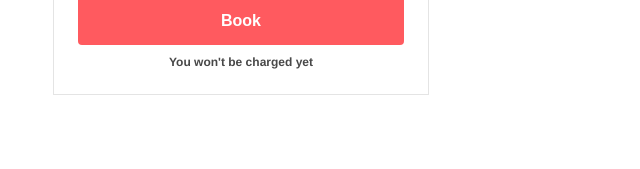
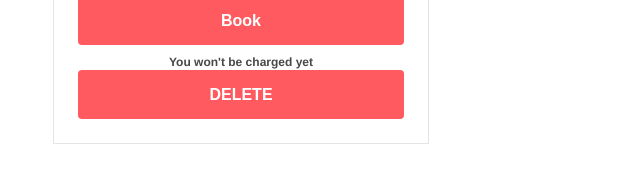
Before and after one commit to sethshill/booking-module, a React app: page / in a window 1280 px wide. Shown: the part 291-460 px from the top of the page, without its empty margins (0-640 px from the left). Built offline with nearby package versions, Linux system fonts and the light colour scheme; no server answers.

Commit message:
SAVEPOINT

```diff
--- a/client/App.jsx
+++ b/client/App.jsx
@@ -8,6 +8,7 @@ import DatesButtons from './components/calendar/DatesButtons.jsx';
 import GuestsButton from './components/guests/GuestsButton.jsx';
 import CostSummary from './components/booking-details/CostSummary.jsx';
 import BookButton from './components/BookButton.jsx';
+import DeleteButton from './components/DeleteButton.jsx';
 
 const OuterDiv = styled.div`
   width: 376px;
@@ -58,6 +59,7 @@ class App extends React.Component {
       calendarDisplayed: false,
       guestPickerDisplayed: false,
       costSummaryDisplayed: false,
+      reservationId: null
     };
 
     this.handleDateClick = this.handleDateClick.bind(this);
@@ -157,6 +159,17 @@ class App extends React.Component {
 
   createBooking() {
     // creates reservation with given details
+    // afterwards update the state with new booking id
+  }
+
+  cancelBooking(listingId, reservationId) {
+    console.log("reservation id: ", reservationId);
+    // deletes reservation
+    // axios.delete('/listings/:listingId/:reservationId/booking/delete/')
+    //   .then((response) => {
+
+    //   })
+    //   .catch(error => console.log(error)); // TO DO: what is correct error handling?
   }
 
   render() {
@@ -198,6 +211,10 @@ class App extends React.Component {
               guestsSelected={this.state.guestsSelected.adults + this.state.guestsSelected.children}
             />
             <BookButton />
+            <DeleteButton
+              handleClick={this.cancelBooking}
+              listingId={this.props.listingId}
+            />
           </MainDiv>
         </OuterDiv>
       </div>
--- /dev/null
+++ b/client/components/DeleteButton.jsx
@@ -0,0 +1,31 @@
+import React from 'react';
+import styled from 'styled-components';
+
+const ButtonDiv = styled.div`
+  margin-top: 24px;
+`;
+
+const Button = styled.button`
+  display: inline-block;
+  margin: 0px;
+  padding: 12px 24px 12px 24px;
+  width 100%;
+  min-width: 77.66563145999496px;
+  background: #FF5A5F;
+  text-align: center;
+  font-size: 16px;
+  font-weight: 800;
+  line-height: 21px;
+  border-width: 2px;
+  border-style: solid;
+  border-radius: 4px;
+  border-color: transparent;
+  color: #ffffff;
+  cursor: pointer;
+`;
+
+const DeleteButton = (props) => (
+  <Button onClick={ () => props.handleClick(props.listingId, props.reservationId) }>DELETE</Button>
+);
+
+export default DeleteButton;
```
Also changed, not shown: database/index.js (+14 -0 lines), sample-data/generator.js (+6 -6 lines), 2 other files (tests, documents, lock files or other folders).
